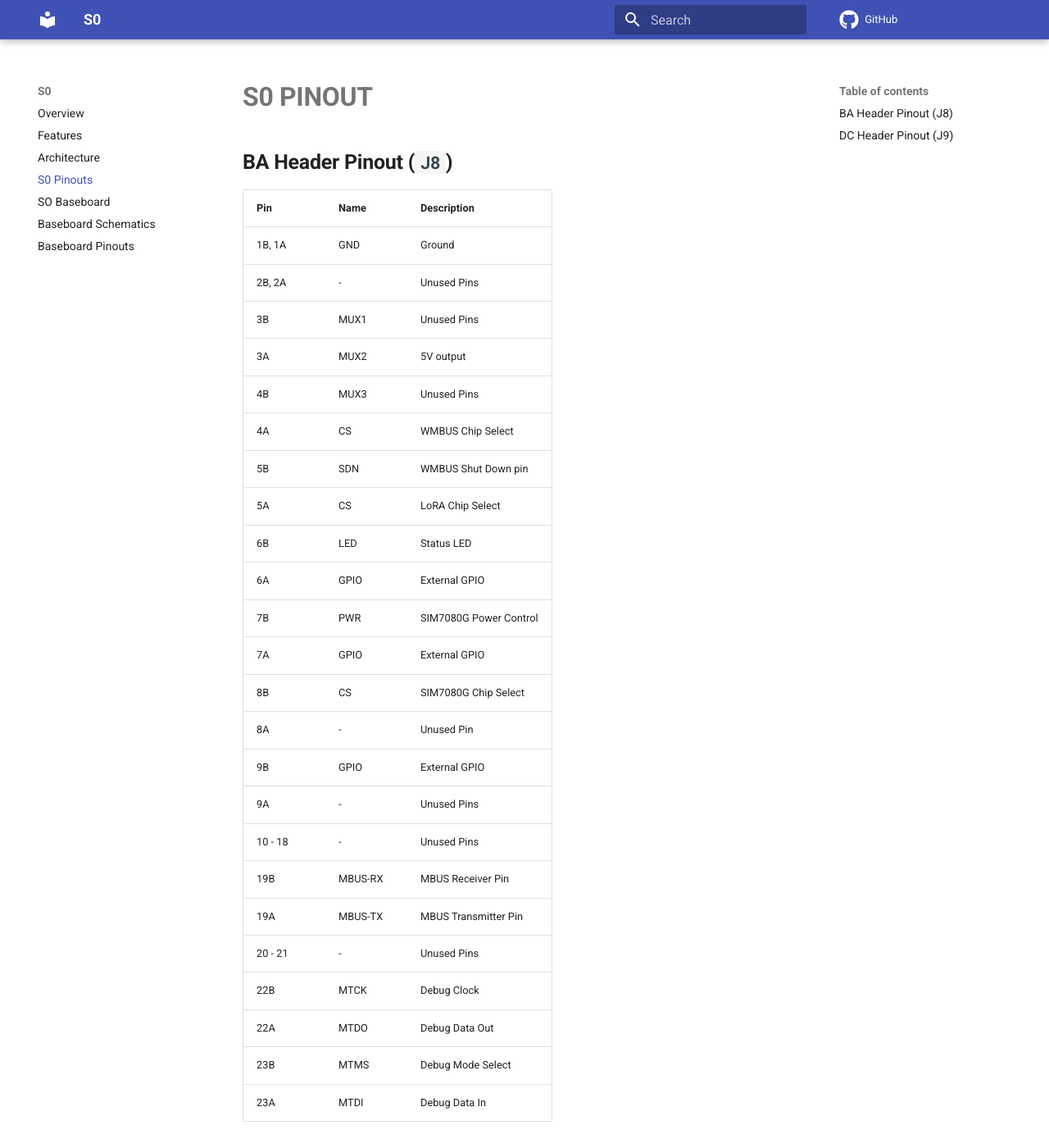
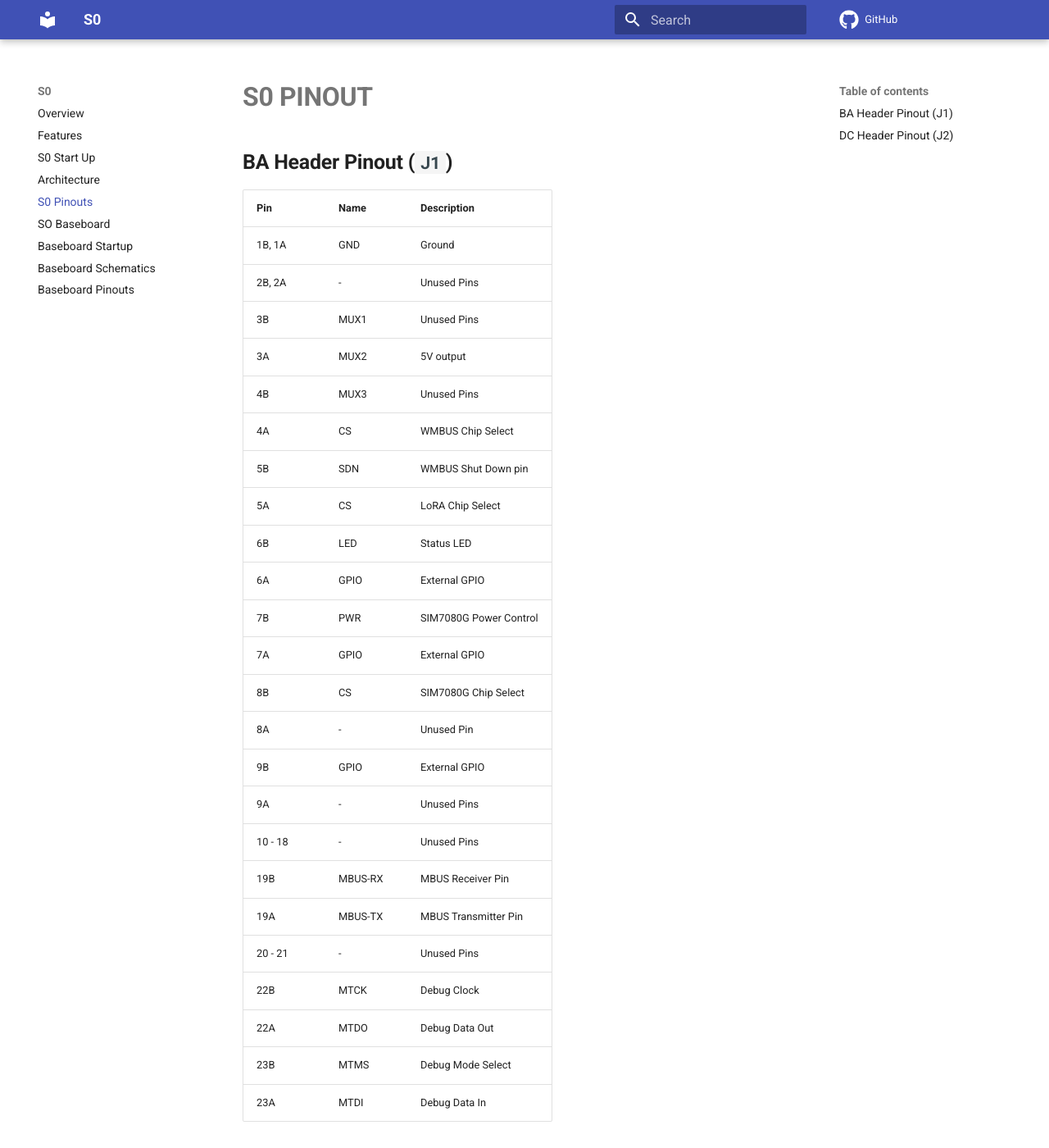
Before and after one commit to absmach/s0-docs, an MkDocs documentation site: the page built from docs/s0-pinouts.md, in a window 1280 px wide and 1400 px high. Shown: the whole window at 82% size. Built offline with MkDocs 1.6.1 and Material for MkDocs 9.7.7, drawn with Linux system fonts in a browser that asks for light colours; comment, search, counter and statistics services are not loaded.

Commit message:
User description and Navigation notes addition

```diff
--- a/docs/s0-pinouts.md
+++ b/docs/s0-pinouts.md
@@ -1,6 +1,6 @@
 # **S0 PINOUT**
 
-## **BA Header Pinout (`J8`)**
+## **BA Header Pinout (`J1`)**
 
 | Pin     | Name    | Description            |
 | ------- | ------- | ---------------------- |
@@ -29,7 +29,7 @@
 | 23B     | MTMS    | Debug Mode Select      |
 | 23A     | MTDI    | Debug Data In          |
 
-## **DC Header Pinout (`J9`)**
+## **DC Header Pinout (`J2`)**
 
 | Pin      | Name         | Description       |
 | -------- | ------------ | ----------------- |
--- a/mkdocs.yml
+++ b/mkdocs.yml
@@ -20,8 +20,10 @@
 nav:
   - Overview: index.md
   - Features: features.md
+  - S0 Start Up: s0-user-description.md
   - Architecture: architecture.md
   - S0 Pinouts: s0-pinouts.md
   - SO Baseboard: s0-baseboard.md
+  - Baseboard Startup: baseboard-user-description.md
   - Baseboard Schematics: baseboard-schematics.md
   - Baseboard Pinouts: baseboard-pinouts.md
```
Also changed, not shown: docs/baseboard-pinouts.md (+2 -2 lines), docs/baseboard-user-description.md (added, +36 -0 lines), docs/index.md (+1 -1 lines), docs/s0-baseboard.md (+1 -1 lines), docs/s0-user-description.md (added, +27 -0 lines), docs/images/baseboard-front.png (added), docs/images/baseboard-labeled.png (added), docs/images/s0-base-board-front-removebg-preview.png (added), docs/images/s0-base-board-front.jpg (deleted), docs/images/s0-edited.png (added), docs/images/s0-front-edited.png (added), docs/images/s0-front.jpg (deleted).
